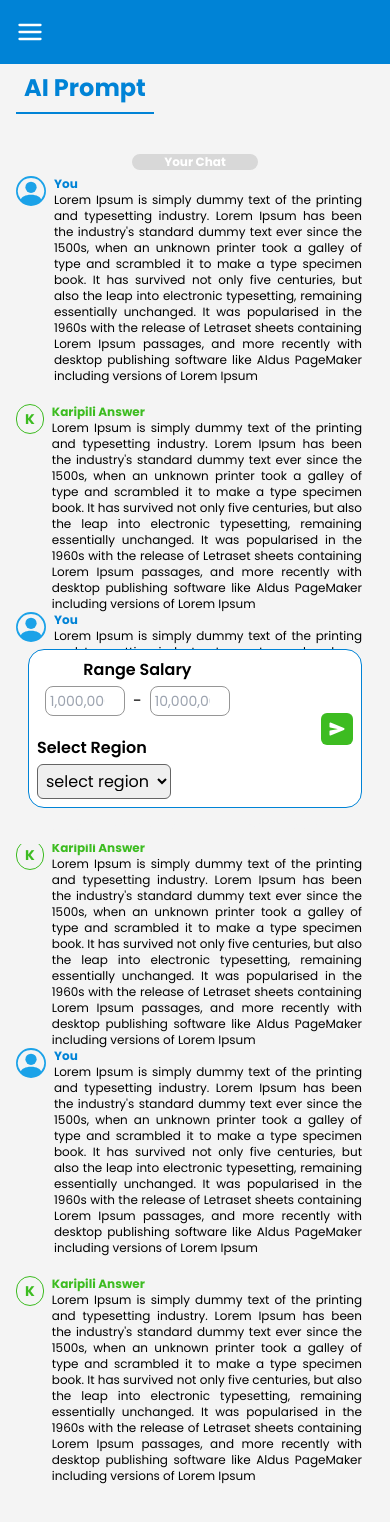
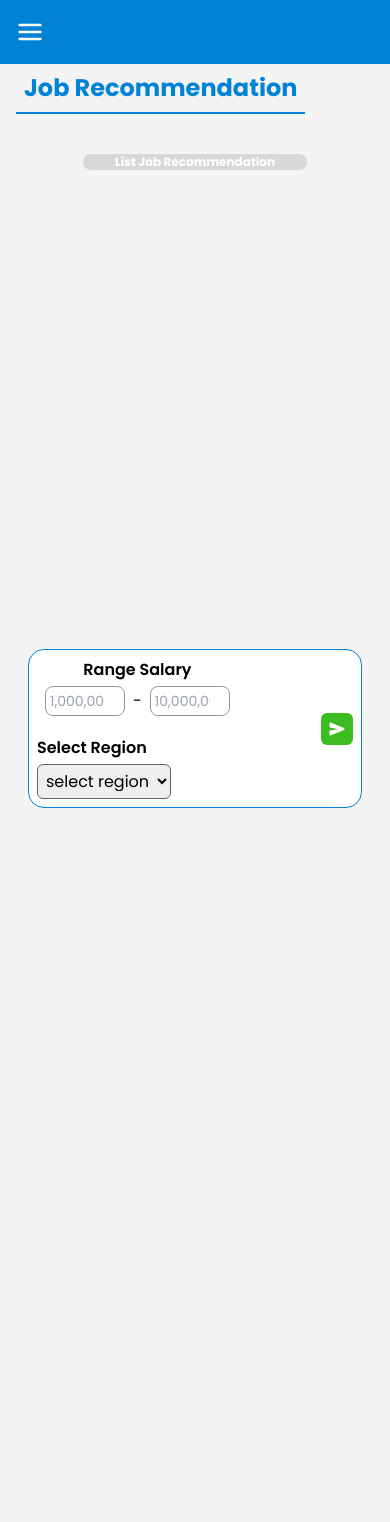
Before and after one commit to esakenyun/karipili, a Next.js app in the folder karipili/: page /dashboard/prompt in a window 390 px wide. Shown: the top 1522 px of the page. After the commit the page ends 844 px from the top, so only its background shows below. Built offline with nearby package versions, Linux system fonts and the light colour scheme.

Commit message:
feat: fix consume

```diff
--- a/karipili/src/app/dashboard/prompt/page.jsx
+++ b/karipili/src/app/dashboard/prompt/page.jsx
@@ -1,12 +1,18 @@
 "use client";
 import AIResponse from "@/components/card/AIResponse";
 import UserPrompt from "@/components/card/UserPrompt";
-import { useRef, useState } from "react";
+import { getRecommendations } from "@/helpers/promptHelper";
+import { useEffect, useRef, useState } from "react";
 import { IoSend } from "react-icons/io5";
 
 export default function Prompt() {
   const textareaRef = useRef(null);
   const [value, setValue] = useState("");
+  const [minSalary, setMinSalary] = useState([1, 1000000]);
+  const [maxSalary, setMaxSalary] = useState([1000000, 10000000]);
+  const [region, setRegion] = useState("");
+  const [data, setData] = useState([]);
+  const [topN, setTopN] = useState(5);
 
   const handleInput = (event) => {
     const textarea = textareaRef.current;
@@ -21,31 +27,41 @@ export default function Prompt() {
     }
   };
 
-  const handleSubmit = () => {
-    console.log(value);
+  const removeCommaAndDot = (value) => {
+    return value.replace(/[,\.]/g, '');
+  };
+
+  const changeMinSalary = (event) => {
+    const sanitizedValue = removeCommaAndDot(event.target.value);
+    setMinSalary(sanitizedValue);
+  };
+
+  const changeMaxSalary = (event) => {
+    const sanitizedValue = removeCommaAndDot(event.target.value);
+    setMaxSalary(sanitizedValue);
+  };
+
+  const changeRegion = (event) => {
+    setRegion(event.target.value);
+  }
+
+  const handleSubmit = async (event) => {
+    event.preventDefault();
+    const response = await getRecommendations(minSalary, maxSalary, region, topN);
+    setData(response.data);
+    console.log(response.data)
   };
 
   return (
     <>
       <div>
-        <p className="p-2 w-fit text-2xl font-bold text-primary-50 border-b-2 border-primary-50 ">AI Prompt</p>
+        <p className="p-2 w-fit text-2xl font-bold text-primary-50 border-b-2 border-primary-50 ">Job Recommendation</p>
         <div className="py-10">
           <div className="flex justify-center">
-            <p className="bg-secondary-100 text-xs text-primary-150 px-8 rounded-full font-bold">Your Chat</p>
+            <p className="bg-secondary-100 text-xs text-primary-150 px-8 rounded-full font-bold">List Job Recommendation</p>
           </div>
           <div className="absolute top-44 lg:top-48 pr-7 lg:left-[355px] lg:right-28 pb-36 lg:px-0 lg:pr-0">
-            <UserPrompt />
-            <div className="mt-5">
-              <AIResponse />
-            </div>
-            <UserPrompt />
-            <div className="mt-5">
-              <AIResponse />
-            </div>
-            <UserPrompt />
-            <div className="mt-5">
-              <AIResponse />
-            </div>
+          <UserPrompt data={data} />
           </div>
           <div className="fixed bottom-9 pl-7 left-0 pr-7 w-full lg:pl-[355px] lg:pr-28">
             <div className="bg-secondary-50">
@@ -57,20 +73,20 @@ export default function Prompt() {
                     <div className="flex flex-col items-center ">
                       <h3 className="mb-1 font-semibold">Range Salary</h3>
                       <div>
-                        <input type="number" className="border border-secondary-150 w-20 md:w-32 mx-2 rounded-lg p-1 text-sm placeholder:text-sm" placeholder="1,000,000" />
+                        <input onChange={changeMinSalary} type="number" className="border border-secondary-150 w-20 md:w-32 mx-2 rounded-lg p-1 text-sm placeholder:text-sm" placeholder="1,000,000" step={1000000} min={0} />
                         <span>-</span>
-                        <input type="number" className="border border-secondary-150 w-20 md:w-32 mx-2 rounded-lg p-1 text-sm placeholder:text-sm" placeholder="10,000,000" />
+                        <input onChange={changeMaxSalary} type="number" className="border border-secondary-150 w-20 md:w-32 mx-2 rounded-lg p-1 text-sm placeholder:text-sm" placeholder="10,000,000" step={1000000} min={0} />
                       </div>
                     </div>
                     <div>
                       <h3 className="mb-1 font-semibold">Select Region</h3>
-                      <select name="region" id="region" className="border border-secondary-200 p-1 rounded-md" defaultValue="" required>
+                      <select onChange={changeRegion} name="region" id="region" className="border border-secondary-200 p-1 rounded-md" defaultValue="" required>
                         <option value="" disabled>
                           select region
                         </option>
-                        <option value="US">USA</option>
+                        <option value="USA">USA</option>
                         <option value="Australia">Australia</option>
-                        <option value="Asia">Asia</option>
+                        <option value="Europe">Europe</option>
                       </select>
                     </div>
                     {/* <label htmlFor="Range">
--- a/karipili/src/components/card/AIResponse.jsx
+++ b/karipili/src/components/card/AIResponse.jsx
@@ -1,5 +1,6 @@
 export default function AIResponse() {
   return (
+    <div className="my-5">
       <div className="flex gap-2 justify-start">
         <div className="text-sm lg:text-xl text-primary-200 py-1 px-2 lg:py-2 lg:px-4 font-bold rounded-full border h-fit border-primary-200 ">K</div>
         <div>
@@ -11,5 +12,6 @@ export default function AIResponse() {
           </p>
         </div>
       </div>
+    </div>
   );
 }
--- a/karipili/src/components/card/UserPrompt.jsx
+++ b/karipili/src/components/card/UserPrompt.jsx
@@ -1,21 +1,30 @@
-import { BsPersonCircle } from "react-icons/bs";
+import { formatRupiah } from "@/helpers/currencyHelper";
+import { convertToStars } from "@/helpers/formatHelper";
+import Link from "next/link";
+import { BsPersonCircle, BsStar } from "react-icons/bs";
 
-export default function UserPrompt() {
-  return (
+export default function UserPrompt({ data }) {
+  return(
   <>
-      <div className="flex gap-2 lg:gap-3 justify-start">
+    {data.map((item, index) => (
+      <div key={index} className="flex gap-2 lg:gap-3 justify-start my-5">
       <div>
         <BsPersonCircle className="text-3xl lg:text-5xl text-warm-300" />
       </div>
-        <div>
-          <p className="text-xs lg:text-sm font-bold text-primary-50">You</p>
+      <div className="flex flex-col gap-1">
+        <p className="text-xs lg:text-lg font-bold text-primary-50">{item.title}</p>
+        <p className="flex text-yellow-500">{convertToStars(item.rating)}</p>
+        <label className="text-primary-50 font-semibold">Description</label>
         <p className="text-xs lg:text-sm text-justify w-fit rounded-lg">
-            Lorem Ipsum is simply dummy text of the printing and typesetting industry. Lorem Ipsum has been the industry's standard dummy text ever since the 1500s, when an unknown printer took a galley of type and scrambled it to make a
-            type specimen book. It has survived not only five centuries, but also the leap into electronic typesetting, remaining essentially unchanged. It was popularised in the 1960s with the release of Letraset sheets containing Lorem
-            Ipsum passages, and more recently with desktop publishing software like Aldus PageMaker including versions of Lorem Ipsum
+         {item.description}
         </p>
+        <p className="text-xs lg:text-sm text-justify w-fit rounded-lg">
+        <span className="text-primary-50 font-semibold">Skills : </span>{item.skills}
+        </p>
+        <p><span className="font-bold text-red-500">{formatRupiah(item.salary_min)}</span> - <span className="font-bold text-green-500">{formatRupiah(item.salary_max)}</span></p>
       </div>
     </div>
+    ))}
   </>
   );
 }
--- a/karipili/src/components/navigation/Sidebar.jsx
+++ b/karipili/src/components/navigation/Sidebar.jsx
@@ -21,7 +21,7 @@ const Sidebar = forwardRef(({ showNav, setShowNav }, ref) => {
         </div>
         <div className="flex flex-col">
           <SidebarItem href="/dashboard" text="Dashboard" icon={HiOutlineHome} onItemClick={() => setIsActive(false)} />
-          <SidebarItem href="/dashboard/prompt" text="Prompt" icon={BsChatSquareText} onItemClick={() => setIsActive(false)} />
+          <SidebarItem href="/dashboard/prompt" text="Try it" icon={BsChatSquareText} onItemClick={() => setIsActive(false)} />
           <SidebarItem href="/dashboard/settings" text="Settings" icon={IoSettingsSharp} onItemClick={() => setIsActive(false)} />
         </div>
       </div>
--- /dev/null
+++ b/karipili/src/helpers/currencyHelper.js
@@ -0,0 +1,8 @@
+export function formatRupiah(value) {
+    return new Intl.NumberFormat('id-ID', {
+      style: 'currency',
+      currency: 'IDR',
+      minimumFractionDigits: 2,
+      maximumFractionDigits: 2
+    }).format(value);
+  }
--- /dev/null
+++ b/karipili/src/helpers/formatHelper.js
@@ -0,0 +1,15 @@
+import { BsStar, BsStarFill, BsStarHalf } from 'react-icons/bs';
+
+export const convertToStars = (rating) => {
+  const stars = [];
+  for (let i = 0; i < 5; i++) {
+    if (rating >= i + 1) {
+      stars.push(<BsStarFill key={i} />);
+    } else if (rating >= i + 0.5) {
+      stars.push(<BsStarHalf key={i} />);
+    } else {
+      stars.push(<BsStar key={i} />);
+    }
+  }
+  return stars;
+};
--- /dev/null
+++ b/karipili/src/helpers/promptHelper.js
@@ -0,0 +1,17 @@
+import axios from "axios";
+
+export async function getRecommendations(minSalary, maxSalary, region, topN) {
+  try {
+    const response = await axios.post(process.env.NEXT_PUBLIC_MODEL_API_URL + "/recommend", {
+      salary_min: minSalary,
+      salary_max: maxSalary,
+      location: region,
+      top_n: topN,
+    });
+
+    return response;
+  } catch (error) {
+    console.log(error.message);
+    return { error: true, message: error.response?.data?.message || "An error occurred" };
+  }
+}
```
Also changed, not shown: 2 other files (tests, documents, lock files or other folders). Lines whose indentation alone changed are shown as unchanged.
